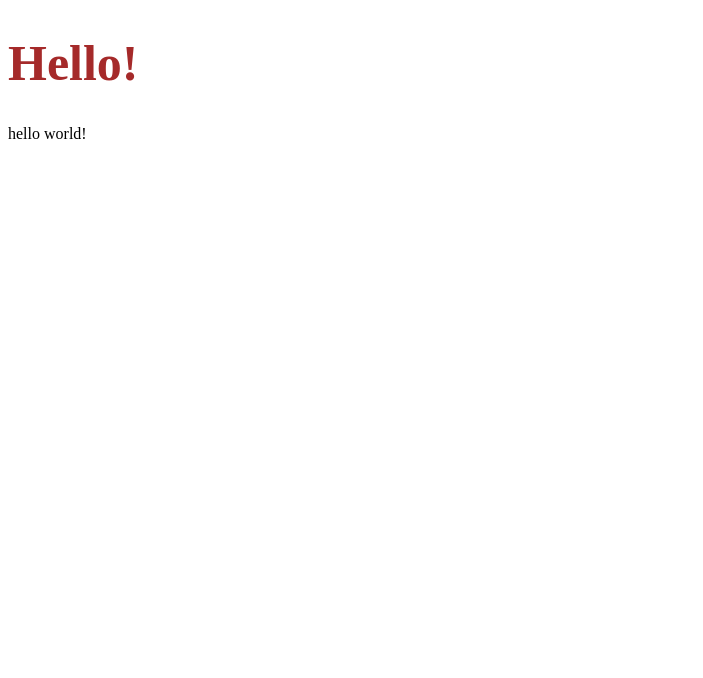
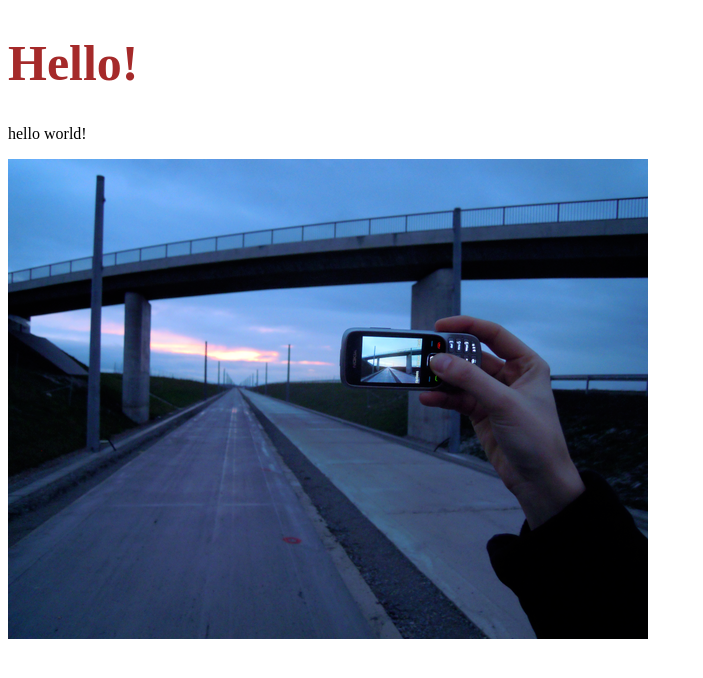
Before and after one commit to kudzik/kudzik.github.io, a plain HTML site: page index.html in a window 1280 px wide. Shown: the whole page, without its empty margins (0-703 px from the left). Drawn offline with Linux system fonts and the light colour scheme.

Commit message:
new file:   .DS_Store 	new file:   image/image.png 	modified:   index.html

```diff
--- a/index.html
+++ b/index.html
@@ -10,5 +10,6 @@
 <body>
     <h1>Hello!</h1>
     <p>hello world!</p>
+    <img src="/image/image.png" alt="Italian Trulli">
 </body>
 </html>
```
Also changed, not shown: image/image.png (added), 1 other file.
